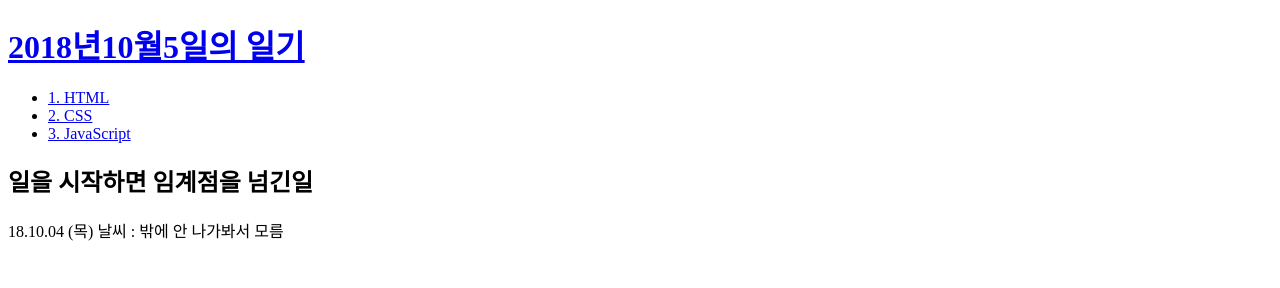
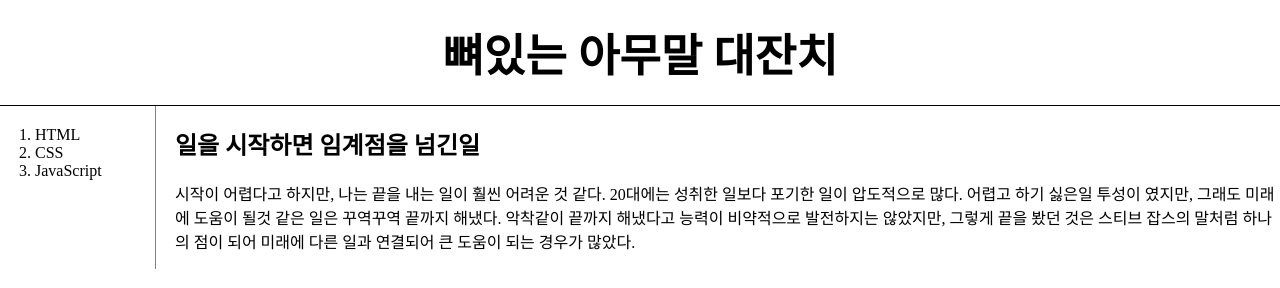
Before and after one commit to siyeong5034/web1, a plain HTML site: page index.html in a window 1280 px wide. Drawn offline with Linux system fonts and the light colour scheme.

Commit message:
Add files via upload

```diff
--- a/index.html
+++ b/index.html
@@ -3,18 +3,66 @@
 <head>
   <title>wellcome</title>
   <meta charset="utf-8">
+  <style>
+  body{
+    margin:0;
+  }
+  a {
+    color:black;
+    text-decoration: none;
+  }
+  h1 {
+    font-size:45px;
+    text-align:center;
+    border-bottom:1px solid black;
+    margin:0;
+    padding:20px;
+  }
+  ol {
+    border-right:1px solid gray;
+    width:100px;
+    margin:0;
+    padding:20px;
+  }
+  #grid {
+    display:grid;
+    grid-template-columns: 150px 1fr;
+  }
+  #grid ol {
+    padding-left:35px;
+  }
+  #grid #article {
+    padding-left:25px;
+  }
+  @media(max-width:800px){
+    #grid {
+      display:block;
+
+      }
+      ol {
+        border-right:none;
+      }
+      h1 {
+        border-bottom:none;
+      }
+  }
+  </style>
 </head>
+<body>
+  <h1><a href="index.html">뼈있는 아무말 대잔치</a></h1>
+<div id="grid">
+    <ol>
+      <li><a href="1.html"> HTML</a></li>
+      <li><a href="2.html" id="active">CSS</a></li>
+      <li><a href="3.html">JavaScript</a></li>
+    </ol>
+  <div id="article">
+    <h2>일을 시작하면 임계점을 넘긴일</h2>
+    <p>
+      시작이 어렵다고 하지만, 나는 끝을 내는 일이 훨씬 어려운 것 같다. 20대에는 성취한 일보다 포기한 일이 압도적으로 많다. 어렵고 하기 싫은일 투성이 였지만, 그래도 미래에 도움이 될것 같은 일은 꾸역꾸역 끝까지 해냈다. 악착같이 끝까지 해냈다고 능력이 비약적으로 발전하지는 않았지만, 그렇게 끝을 봤던 것은 스티브 잡스의 말처럼 하나의 점이 되어 미래에 다른 일과 연결되어 큰 도움이 되는 경우가 많았다.
+    </P>
+  </div>
+</div>
 
-<body>
-  <h1><a href="index.html">2018년10월5일의 일기</a></h1>
-<Ul>
-  <li><a href="1.html">1. HTML</a></li>
-  <li><a href="2.html">2. CSS</a></li>
-  <li><a href="3.html">3. JavaScript</a></li>
-</Ul>
-<h2>일을 시작하면 임계점을 넘긴일</h2>
-<p>18.10.04 (목)
-날씨 : 밖에 안 나가봐서 모름
-</P>
 </body>
 </html>
```
